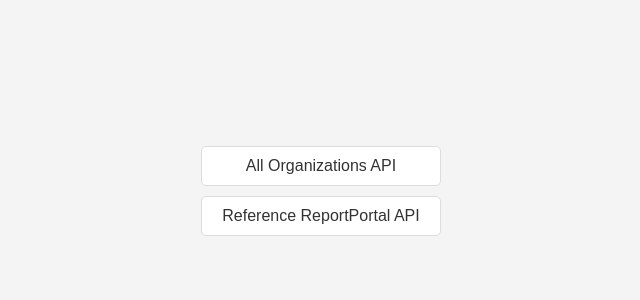
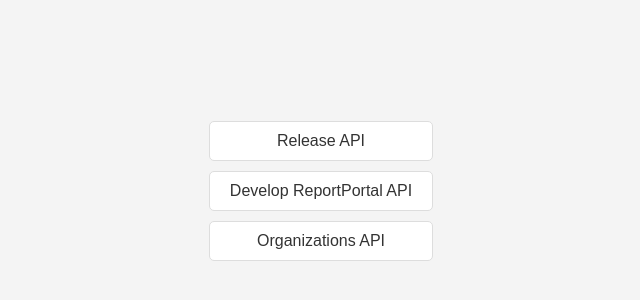
Before and after one commit to reportportal/api-registry, a website: page docs/index.html in a window 1280 px wide. Shown: the part 204-504 px from the top of the page, without its empty margins (319-959 px from the left). Drawn offline with Linux system fonts and the light colour scheme.

Commit message:
Remove obsolete API specification reference HTML file

```diff
--- a/docs/index.html
+++ b/docs/index.html
@@ -8,8 +8,9 @@
 </head>
 <body>
   <ul>
-    <li><a href="web/org.html">All Organizations API</a></li>
-    <li><a href="web/ref.html">Reference ReportPortal API</a></li>
+    <li><a href="web/main.html">Release API</a></li>
+    <li><a href="web/dev.html">Develop ReportPortal API</a></li>
+    <li><a href="web/org.html">Organizations API</a></li>
   </ul>
 </body>
 </html>
```
Also changed, not shown: docs/web/dev.html (renamed from docs/web/ref.html, +1 -1 lines).
